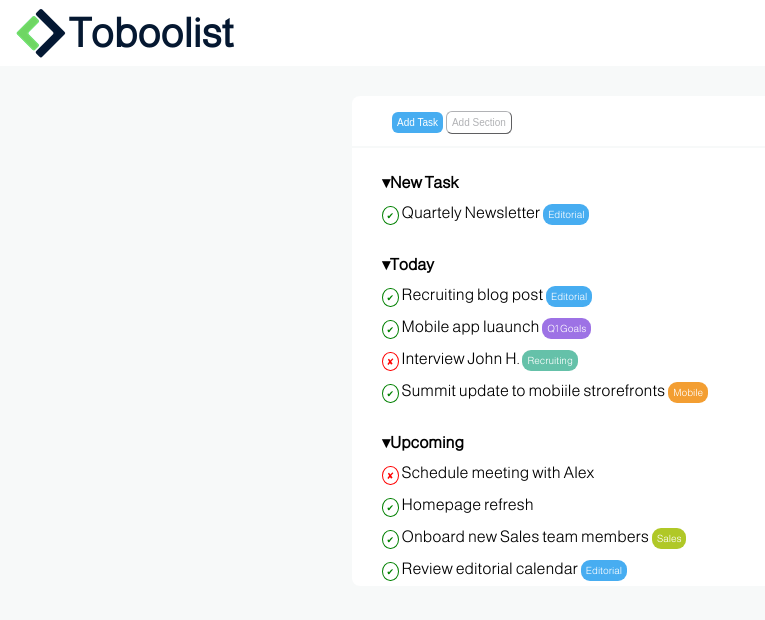
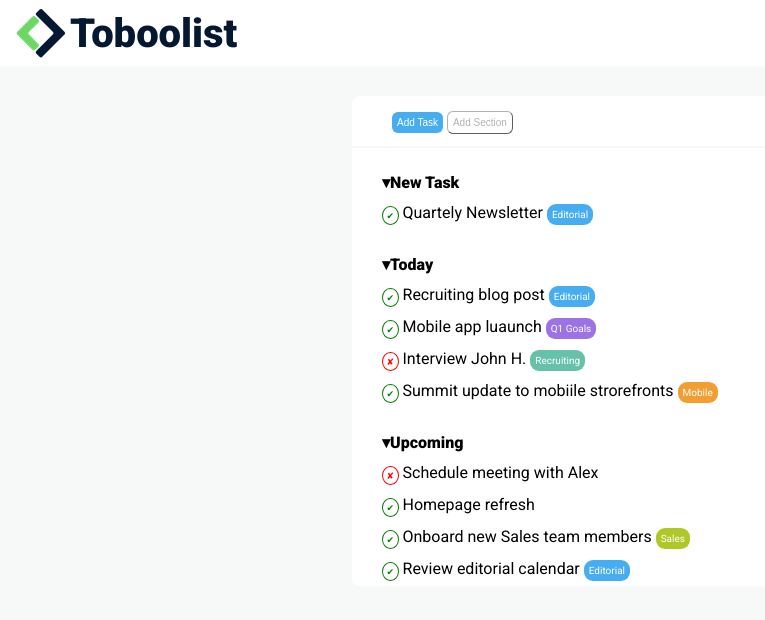
Before and after one commit to GioMench/html-css-toboolist, a plain HTML site: page index.html in a window 1280 px wide. Shown: the whole page, without its empty margins (0-765 px from the left). Drawn offline with Linux system fonts and the light colour scheme.

Commit message:
fix font

```diff
--- a/assets/style.css
+++ b/assets/style.css
@@ -10,13 +10,13 @@
     --tobo-lighter: #b1b2b5;
     --tobo-body:#f7f9f9;
     --tobo-logo: #051831;
-    font-family: ;
+    --tobo-font-family: 'Roboto', sans-serif;;
 }
 
 /*region common*/
 body
 {
-    font-family:'Almarai';
+    font-family:var(--tobo-font-family);
     margin: 0;
     background-color: var(--tobo-body);
     font-size:;
--- a/index.html
+++ b/index.html
@@ -5,8 +5,8 @@
     <meta name="viewport" content="width=device-width, initial-scale=1.0">
     <link rel="stylesheet" href="./assets/style.css">
     <link rel="preconnect" href="https://fonts.googleapis.com">
-    <link rel="preconnect" href="https://fonts.gstatic.com" crossorigin>
-    <link href="https://fonts.googleapis.com/css2?family=Almarai:wght@300&display=swap" rel="stylesheet">
+<link rel="preconnect" href="https://fonts.gstatic.com" crossorigin>
+<link href="https://fonts.googleapis.com/css2?family=Roboto:wght@300;400;900&display=swap" rel="stylesheet">
     <title>html-css-toboolist</title>
 </head>
 <body>
```
